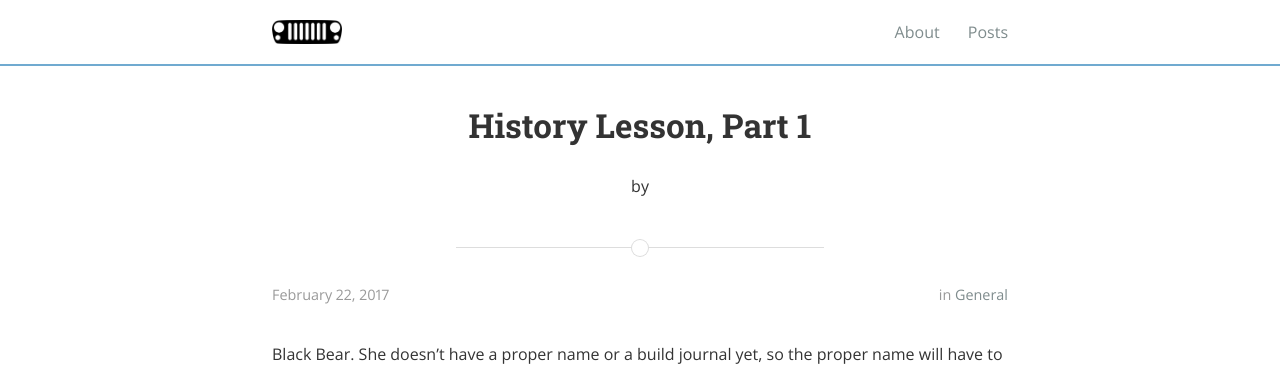
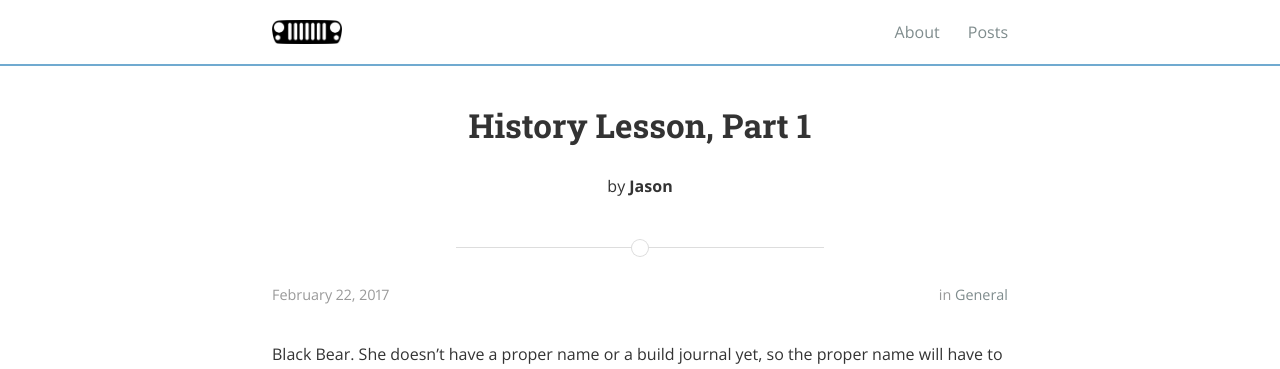
Before and after one commit to blkwk/blackbear, a Jekyll site: the page built from _posts/2017-02-22-history_lesson.md, in a window 1280 px wide. Shown: the top 369 px of the page. Built offline with Jekyll 4.4.1, drawn with Linux system fonts in a browser that asks for light colours; nearby versions of some CDN libraries.

Commit message:
adding author block to frontmatter

```diff
--- a/_posts/2017-02-22-history_lesson.md
+++ b/_posts/2017-02-22-history_lesson.md
@@ -2,8 +2,8 @@
 layout: post
 title: History Lesson, Part 1
 date: 2017-02-22 10:00
+author: Jason
 categories: General
-published: true
 ---
 Black Bear. She doesn't have a proper name or a build journal yet, so the proper name will have to do for now. The Black Bear is a 2016 Jeep Wrangler Unlimited, in Graphite Crystal Metallic. It's an Auto 3.6L with all of the fun stuff that comes standard on a Black Bear model, along with a remote starter and the 430 radio module.
 
```
Also changed, not shown: _drafts/_posts/2017-02-23-intro.md (+1 -1 lines).
